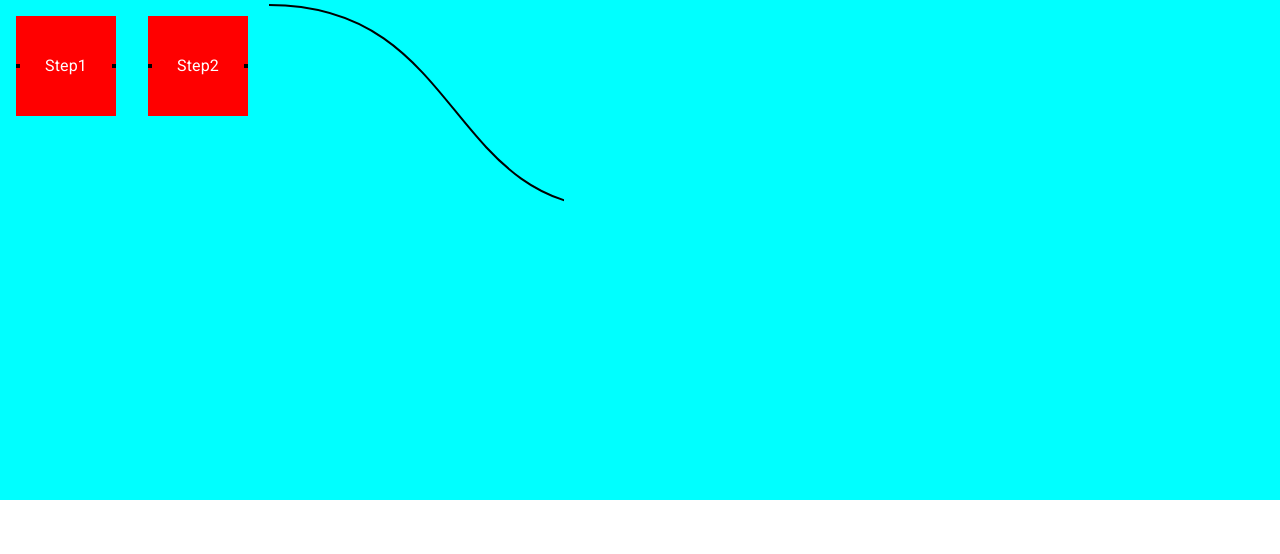
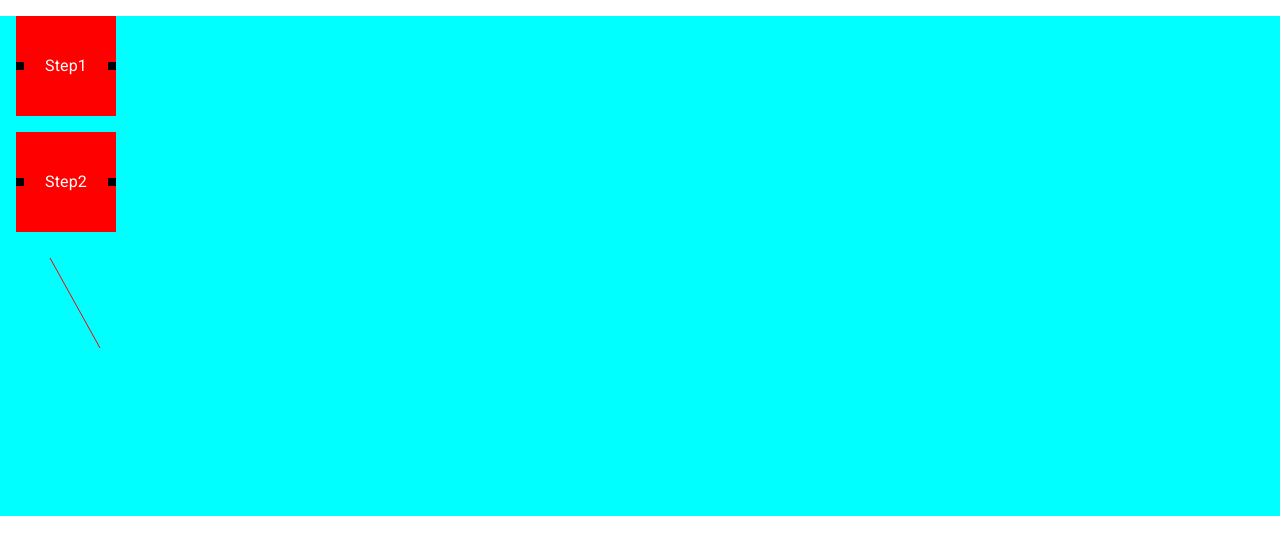
Before and after one commit to Khiladi2020/WorkFlow-Designer, a React (Create React App) app: page / in a window 1280 px wide. Shown: the top 554 px of the page. Built offline with nearby package versions, Linux system fonts and the light colour scheme.

Commit message:
basic connection logic

```diff
--- a/src/App.js
+++ b/src/App.js
@@ -1,72 +1,86 @@
 //import logo from './logo.svg';
 import "./App.scss";
 //import { useHotKey } from './components/hooks/useHotKey';
-import { Box, Typography } from "@material-ui/core";
-import Draggable from "react-draggable";
-import { useRef, useEffect } from 'react';
+import { useRef, useEffect, useState } from "react";
+
+import PipelineStep from "./components/PipelineStep";
+import PipelineConnection from "./components/PipelineConnection";
+
+const initialState = {
+  eventVars: {
+    mouseX: 0,
+    mouseY: 0,
+    connections: [],
+  },
+};
 
 function App() {
+  const [state, setState] = useState(initialState);
+  const [connection, setConnection] = useState({
+    x1: 0,
+    y1: 0,
+    x2: -1,
+    y2: -1,
+  });
+
+  const connectionStart = (pos) => {
+    setConnection((prev) => ({ ...prev, x1: pos.x, x2: pos.y }));
+    console.log("This is start of connection")
+  };
+
+  const connectionUpdate = (pos) => {
+    setConnection((prev) => ({ ...prev, x2: pos.x, y2: pos.y }));
+    console.log(connection)
+  };
+
+  const onPipelineStepsOuterHolderDown = (e) => {
+    // console.log("Down",e.clientX,e.clientY)
+
+    setState((prev) => {
+      return {
+        ...prev,
+        eventVars: {
+          ...prev.eventVars,
+          mouseX: e.mouseClientX,
+          mouseY: e.mouseClientY,
+        },
+      };
+    });
+  };
+
+  const onPipelineStepsOuterHolderMove = (e) => {
+    // console.log("Move",e.clientX,e.clientY)
+  };
+
+  const connectionComponents = state.eventVars.connections.map(
+    (connection, index) => {
+      return <PipelineConnection key={index} {...connection} />;
+    }
+  );
+
   return (
     <div className="pipeline-view">
-      <Step title="Step1"/>
-      <Step title="Step2"/>
-      <Connection x1={10} y1={10} x2={200} y2={200} />
-      {/* <svg width="500" height="500"><line x1="50" y1="50" x2="350" y2="50" stroke="red"/></svg>
+      <div
+        className="pipeline-steps-outer-holder"
+        onMouseDown={onPipelineStepsOuterHolderDown}
+        onMouseMove={onPipelineStepsOuterHolderMove}
+      >
+        <PipelineStep title="Step1" onDragStart={connectionStart} onDragMove={connectionUpdate}/>
+        <PipelineStep title="Step2" onDragStart={connectionStart} onDragMove={connectionUpdate}/>
+        <PipelineConnection x1={50} y1={10} x2={100} y2={100} />
+
+        {connection.x2 != -1 ? (
+          <PipelineConnection x1={connection.x1} y1={connection.y1} x2={connection.x2} y2={connection.y2} />
+        ) : null}
+        {/* <div className="connections">{connectionComponents}</div> */}
+        {/* <svg width="500" height="500"><line x1="50" y1="50" x2="350" y2="50" stroke="red"/></svg>
       <svg>
         <path stroke="black" stroke-width="2" fill="none" id="path" d="M 5 5 C 200 5 181 209 357 209"></path>
 
         </svg> */}
+      </div>
     </div>
   );
 }
 
-const Step = ({title}) => {
-  return <Draggable
-  handle=".drag"
-  defaultPosition={{ x: 0, y: 0 }}
-  position={null}
-  grid={[25, 25]}
-  scale={1}
->
-  <Box
-    height={100}
-    width={100}
-    bgcolor="red"
-    color="white"
-    display="flex"
-    alignItems="center"
-    margin={2}
-    className="drag"
-  >
-    <Box height={4} width={4} bgcolor="black"></Box>
-    <Box flexGrow={1}>
-      <Typography align="center">{title}</Typography>
-    </Box>
-    <Box height={4} width={4} bgcolor="black"></Box>
-  </Box>
-</Draggable>
-}
-
-const Connection = ({x1, y1, x2, y2 }) => {
-  const curvedHorizontal = function (x1, y1, x2, y2) {
-    let line = [];
-    let mx = x1 + (x2 - x1) / 2;
-
-    line.push("M", x1, y1);
-    line.push("C", mx, y1, mx, y2, x2, y2);
-
-    return line.join(" ");
-  };
-  const pathRef = useRef(null);
-  useEffect(() => {
-    if(pathRef) {
-      pathRef.current.d = curvedHorizontal(x1, y1, x2, y2);
-    }
-  }, [x1, y1, x2, y2, pathRef])
-  return  <svg >
-  <path ref={pathRef} stroke="black" stroke-width="2" fill="none" id="path" d="M 5 5 C 200 5 181 209 357 209"></path>
-
-  </svg>
-}
-
 export default App;
--- a/src/App.scss
+++ b/src/App.scss
@@ -4,7 +4,5 @@ body {
 .pipeline-view {
   position: relative;
   height: 500px;
-  display: flex;
-  flex-direction: row;
   background-color: aqua;
 }
--- /dev/null
+++ b/src/components/PipelineConnection.js
@@ -0,0 +1,27 @@
+import { useEffect,useRef } from "react";
+
+const PipelineConnection = ({x1, y1, x2, y2 }) => {
+
+    const curvedHorizontal = function (x1, y1, x2, y2) {
+      let line = [];
+      let mx = x1 + (x2 - x1) / 2;
+
+      line.push("M", x1, y1);
+      line.push("C", mx, y1, mx, y2, x2, y2);
+
+      return line.join(" ");
+    };
+    const pathRef = useRef(null);
+    useEffect(() => {
+      // if(pathRef) {
+      //   pathRef.current.d = curvedHorizontal(x1, y1, x2, y2);
+      // }
+      console.log("pipe",x1,y1,x2,y2)
+    }, [x1, y1, x2, y2, pathRef])
+    return  <svg >
+    {/* <path ref={pathRef} stroke="black" stroke-width="2" fill="none" id="path" d="M 5 5 C 200 5 181 209 357 209"></path> */}
+    <line x1={x1} y1={y1} x2={x2} y2={y2} stroke="red"/>
+    </svg>
+  }
+
+  export default PipelineConnection
--- /dev/null
+++ b/src/components/PipelineStep.js
@@ -0,0 +1,68 @@
+import { useRef } from "react";
+import { Box, Typography } from "@material-ui/core";
+import Draggable from "react-draggable";
+
+const PipelineStep = ({ title, ...props }) => {
+  const connectionPointRef = useRef(null);
+
+  const handleMouseDown = (e) => {
+    console.log(e.clientX, " ", e.clientY);
+  };
+
+  const handleMouseUp = (e) => {
+    console.log("End Position");
+    console.log(e.clientX, " ", e.clientY);
+  };
+
+  return (
+    <Draggable
+      handle=".drag"
+      defaultPosition={{ x: 0, y: 0 }}
+      position={null}
+      grid={[25, 25]}
+      scale={1}
+      onStart={()=> {
+        let {x,y} = connectionPointRef.current.getBoundingClientRect()
+        props.onDragStart({x,y})
+        }
+      }
+      onDrag={(e) => {
+        // console.log('drag elem',e)
+        let {x,y} = connectionPointRef.current.getBoundingClientRect()
+        props.onDragMove({x,y})
+      }}
+    >
+      <Box
+        height={100}
+        width={100}
+        bgcolor="red"
+        color="white"
+        display="flex"
+        alignItems="center"
+        margin={2}
+        className="drag"
+      >
+        <Box
+          className="incoming-connection"
+          onMouseDown={handleMouseDown}
+          onMouseUp={handleMouseUp}
+          height={8}
+          width={8}
+          ref={connectionPointRef}
+          bgcolor="black"
+        ></Box>
+        <Box flexGrow={1}>
+          <Typography align="center">{title}</Typography>
+        </Box>
+        <Box
+          className="outgoing-connection"
+          height={8}
+          width={8}
+          bgcolor="black"
+        ></Box>
+      </Box>
+    </Draggable>
+  );
+};
+
+export default PipelineStep;
```
